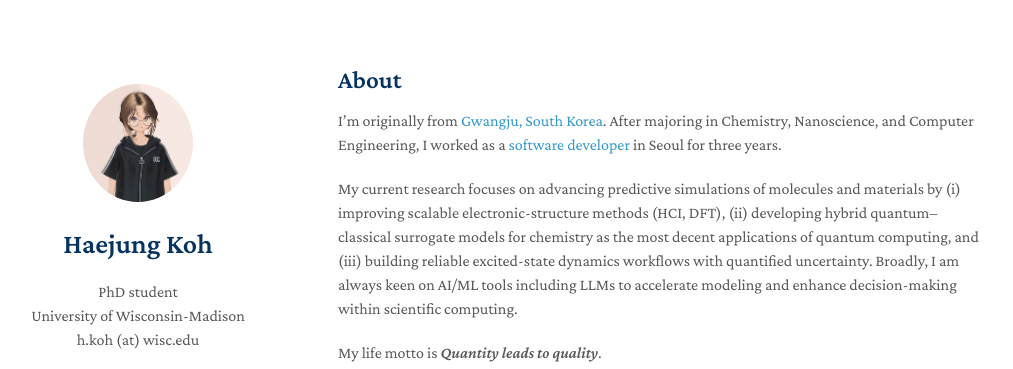
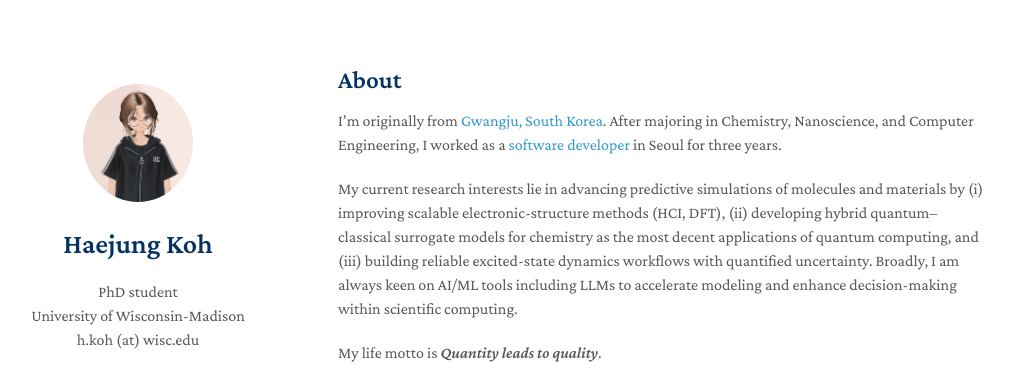
Before and after one commit to MaximHelio/MaximHelio.github.io, a Jekyll site: the page built from index.md, in a window 1280 px wide and 900 px high. Shown: the top 369 px of the window, without its empty margins (132-1145 px from the left). Built offline with Jekyll 4.4.1, drawn with Linux system fonts in a browser that asks for light colours; nearby versions of some CDN libraries; a style sheet for code colours, icons or effects is not loaded; our own code applies the rules of GitHub Pages for plain Markdown files.

Commit message:
Add first

```diff
--- a/index.md
+++ b/index.md
@@ -5,7 +5,7 @@ layout: homepage
 
 I’m originally from [Gwangju, South Korea](https://en.wikipedia.org/wiki/Gwangju). After majoring in Chemistry, Nanoscience, and Computer Engineering, I worked as a [software developer](./assets/Portfolio.pdf) in Seoul for three years.
 
-My current research focuses on advancing predictive simulations of molecules and materials by (i) improving scalable electronic-structure methods (HCI, DFT), (ii) developing hybrid quantum–classical surrogate models for chemistry as the most decent applications of quantum computing, and (iii) building reliable excited-state dynamics workflows with quantified uncertainty. Broadly, I am always keen on AI/ML tools including LLMs to accelerate modeling and enhance decision-making within scientific computing.
+My current research interests lie in advancing predictive simulations of molecules and materials by (i) improving scalable electronic-structure methods (HCI, DFT), (ii) developing hybrid quantum–classical surrogate models for chemistry as the most decent applications of quantum computing, and (iii) building reliable excited-state dynamics workflows with quantified uncertainty. Broadly, I am always keen on AI/ML tools including LLMs to accelerate modeling and enhance decision-making within scientific computing.
 
 My life motto is *Quantity leads to quality*.\\
 In my free time, I enjoy:
```
